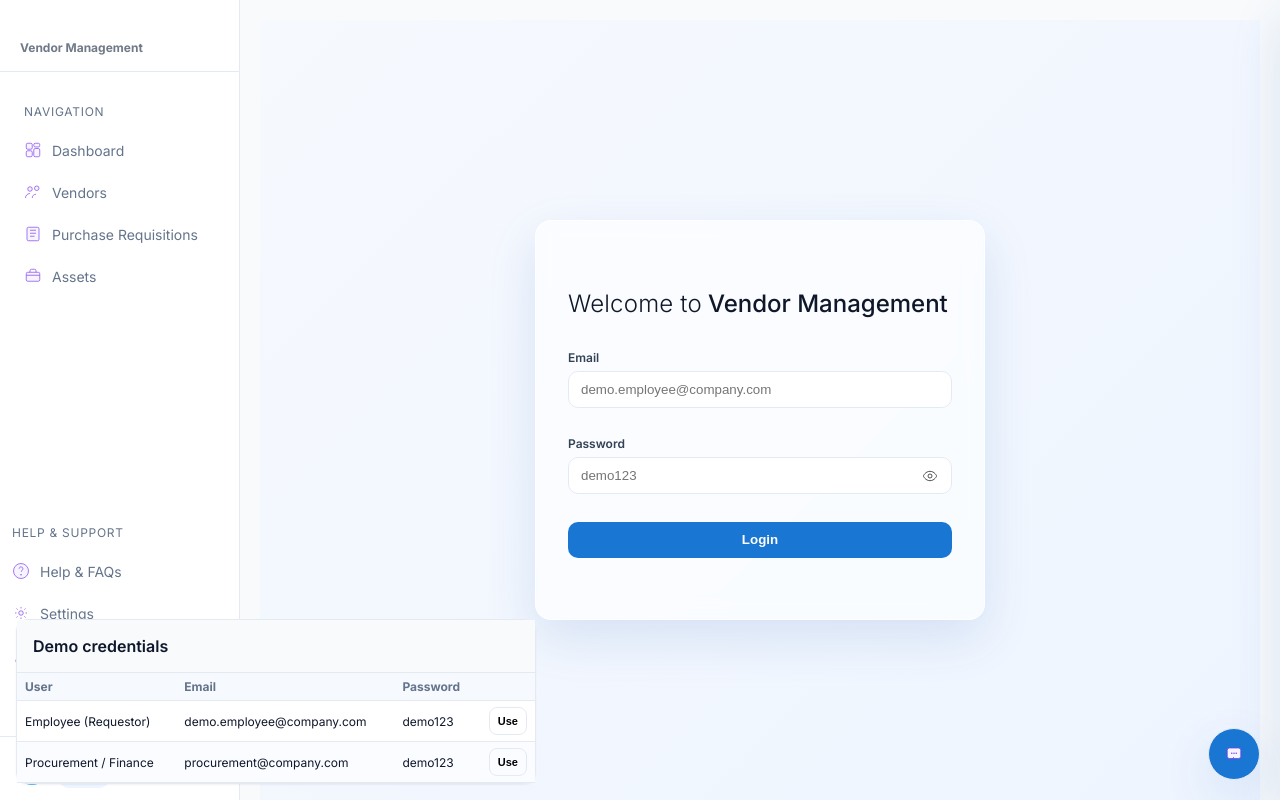
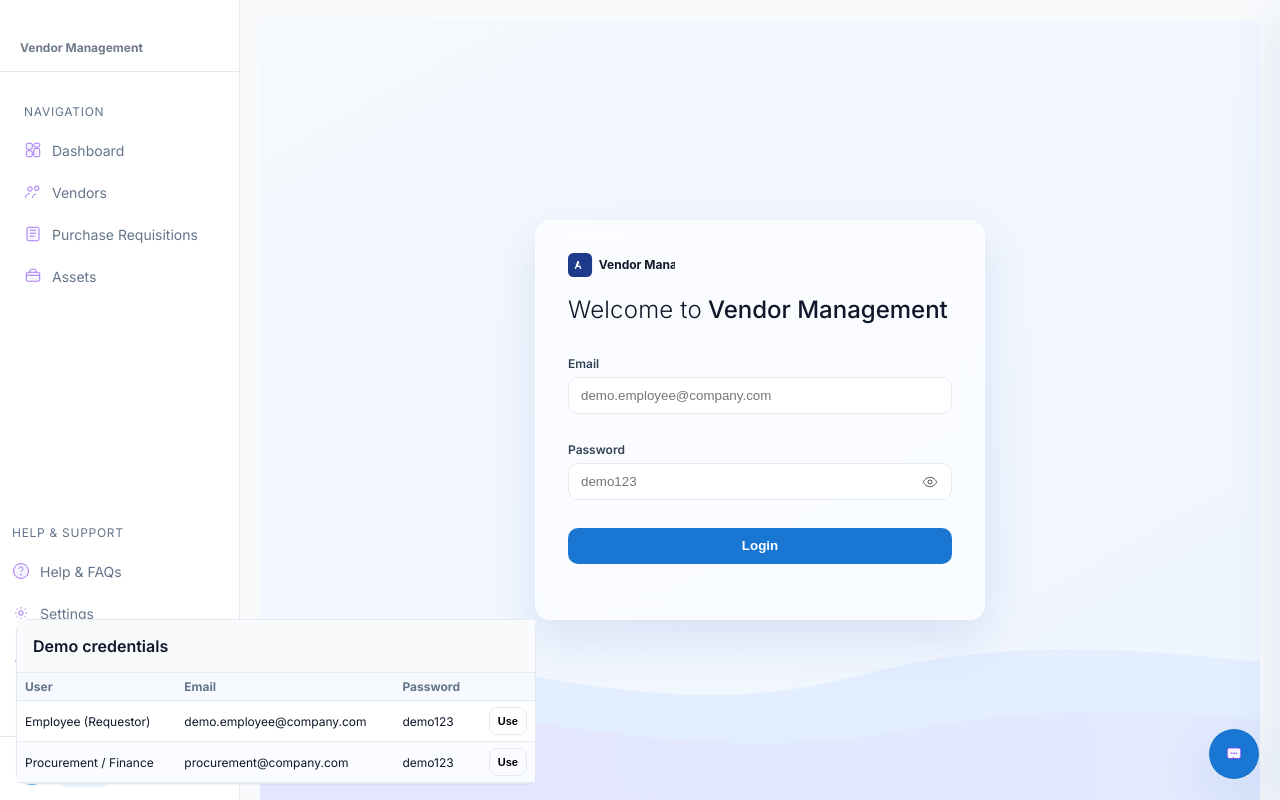
Before and after one commit to glalcua1/vednor, a React (Vite) app: page /login in a window 1280 px wide. Built offline with nearby package versions, Linux system fonts and the light colour scheme.

Commit message:
Login: add SVG logo and neutral illustrated background; point logo src to /logo.svg

```diff
--- a/src/pages/Login.tsx
+++ b/src/pages/Login.tsx
@@ -36,7 +36,7 @@ function Login() {
     <div className="login-page">
       <div className="login-card">
         <div style={{ display: 'flex', flexDirection: 'column', alignItems: 'flex-start', gap: 18, marginBottom: 32 }}>
-          <img src="/Vivid-Lavender.png" alt="RateGain" style={{ height: 18 }} />
+          <img src="/logo.svg" alt="Vendor Management" style={{ height: 24 }} />
           <div className="login-welcome"><span className="welcome-big">Welcome to</span> <span className="welcome-medium">Vendor Management</span></div>
         </div>
         <form onSubmit={doLogin} className="grid cols-1">
--- a/src/styles/global.css
+++ b/src/styles/global.css
@@ -348,7 +348,9 @@ abbr[title] {
   justify-content: center;
   gap: 16px;
   padding: 20px;
-  background: linear-gradient(135deg, #f6f9fe 0%, #eef5ff 100%);
+  background:
+    url('/login-bg.svg') center/cover no-repeat,
+    linear-gradient(135deg, #f6f9fe 0%, #eef5ff 100%);
 }
 .login-card {
   width: 450px;
```
Also changed, not shown: public/login-bg.svg (added), public/logo.svg (added).
